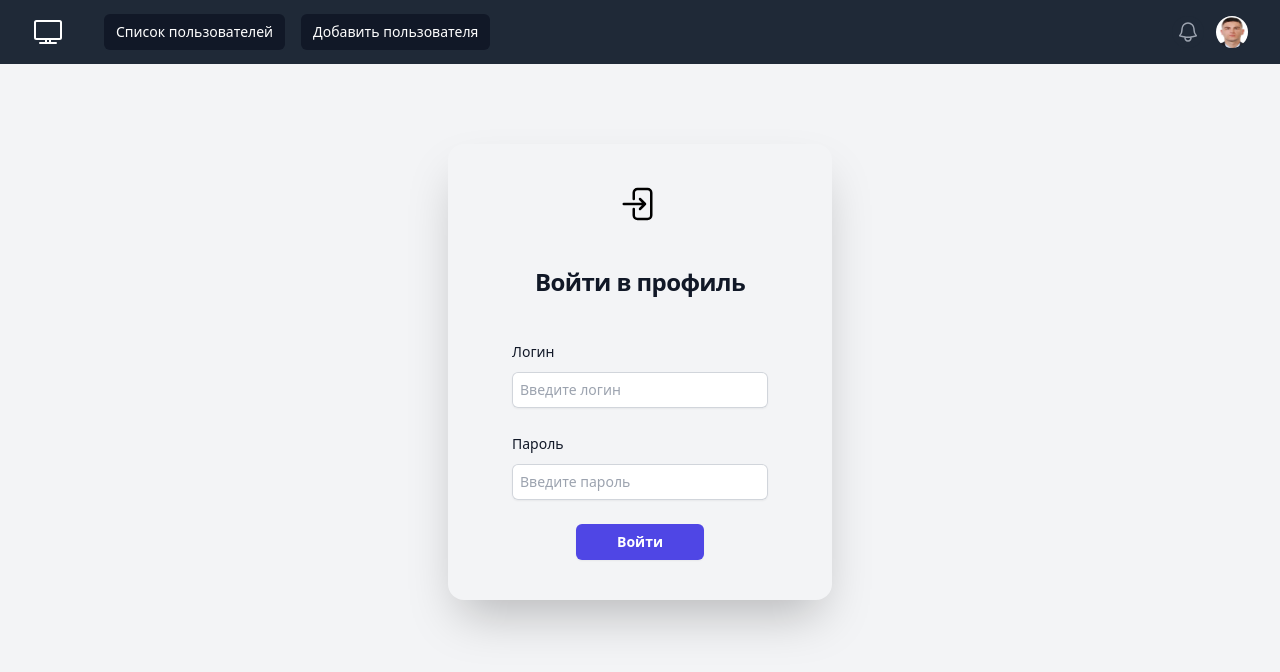
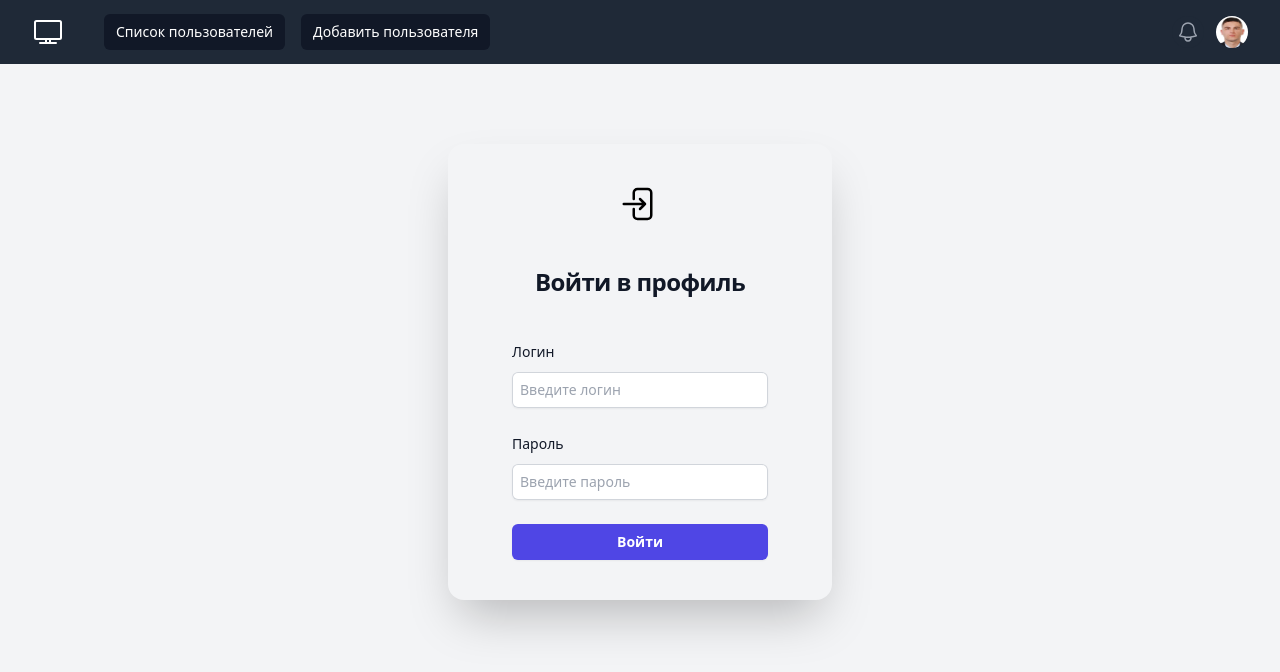
Before and after one commit to Russs11/exp-information-management-system, a Next.js app in the folder admin_panel/: page /auth in a window 1280 px wide. Shown: the top 672 px of the page. Built offline with nearby package versions, Linux system fonts and the light colour scheme.

Commit message:
h10.06.2024

```diff
--- a/admin_panel/src/app/addUser/AddUser.tsx
+++ b/admin_panel/src/app/addUser/AddUser.tsx
@@ -1,5 +1,7 @@
+import { Button } from '@/components/ui/buttons/Button'
+
 export function AddUser() {
-	return (
+  return (
     <>
       <div className='flex-auto h-full'>
         <div className='flex justify-center overflow-auto pb-10 h-full'>
@@ -270,12 +272,7 @@ export function AddUser() {
                 >
                   Отмена
                 </button>
-                <button
-                  type='submit'
-                  className='rounded-md bg-indigo-600 px-3 py-2 text-sm font-semibold text-white shadow-sm hover:bg-indigo-500 focus-visible:outline focus-visible:outline-2 focus-visible:outline-offset-2 focus-visible:outline-indigo-600'
-                >
-                  Сохранить
-                </button>
+                <Button>Сохранить</Button>
               </div>
             </form>
           </div>
--- a/admin_panel/src/app/auth/Auth.tsx
+++ b/admin_panel/src/app/auth/Auth.tsx
@@ -39,7 +39,7 @@ export function Auth() {
                 placeholder='Введите пароль'
                 label='Пароль'
               />
-              <div className='flex justify-center'>
+              <div className='flex flex-col justify-center'>
                 <Button>Войти</Button>
               </div>
             </form>
--- a/admin_panel/src/components/ui/buttons/Button.tsx
+++ b/admin_panel/src/components/ui/buttons/Button.tsx
@@ -8,7 +8,7 @@ export const Button = ({
   return (
     <button
       type='submit'
-      className=' w-1/2 rounded-md bg-indigo-600 px-3 py-1.5 text-sm font-semibold leading-6 text-white shadow-sm hover:bg-indigo-500 focus-visible:outline focus-visible:outline-2 focus-visible:outline-offset-2 focus-visible:outline-indigo-600'
+      className='rounded-md min-w-24 bg-indigo-600 px-3 py-1.5 text-sm font-semibold leading-6 text-white shadow-sm hover:bg-indigo-500 focus-visible:outline focus-visible:outline-2 focus-visible:outline-offset-2 focus-visible:outline-indigo-600'
       {...props}
     >
       {children}
```
